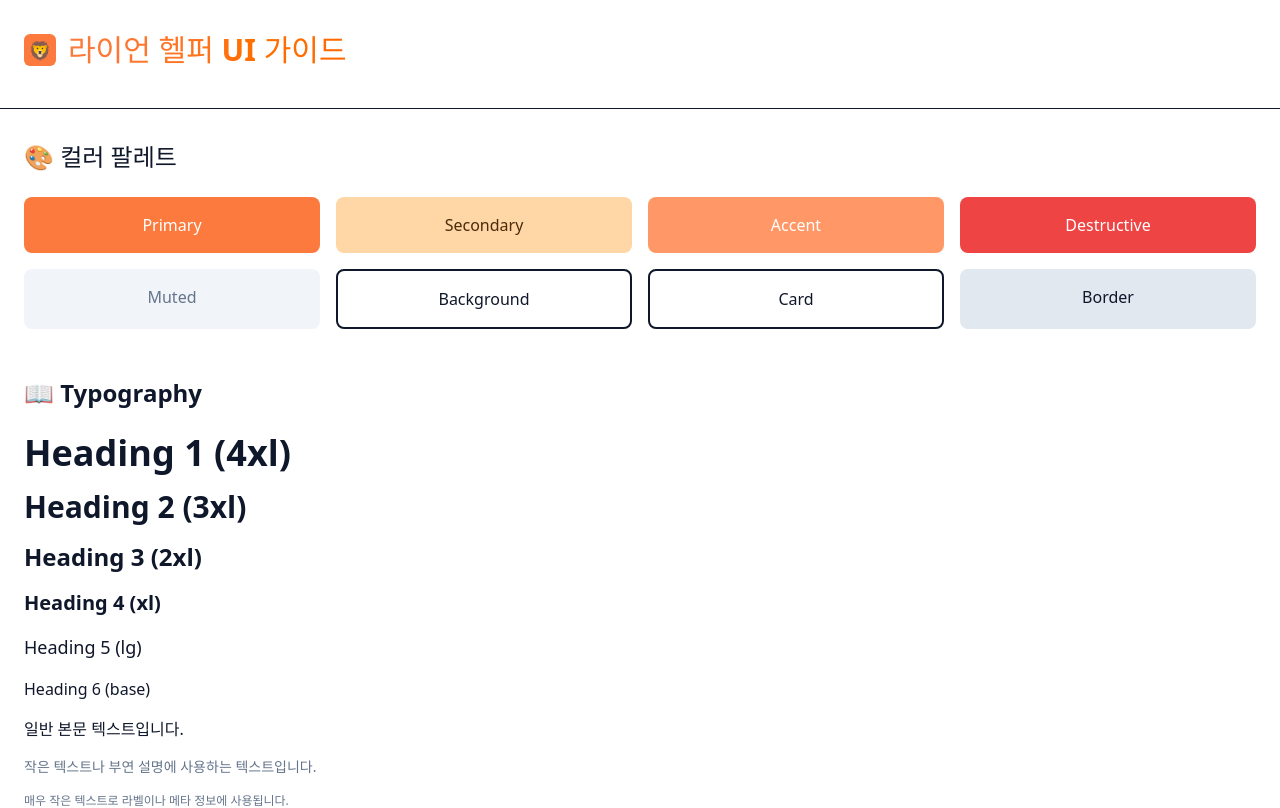
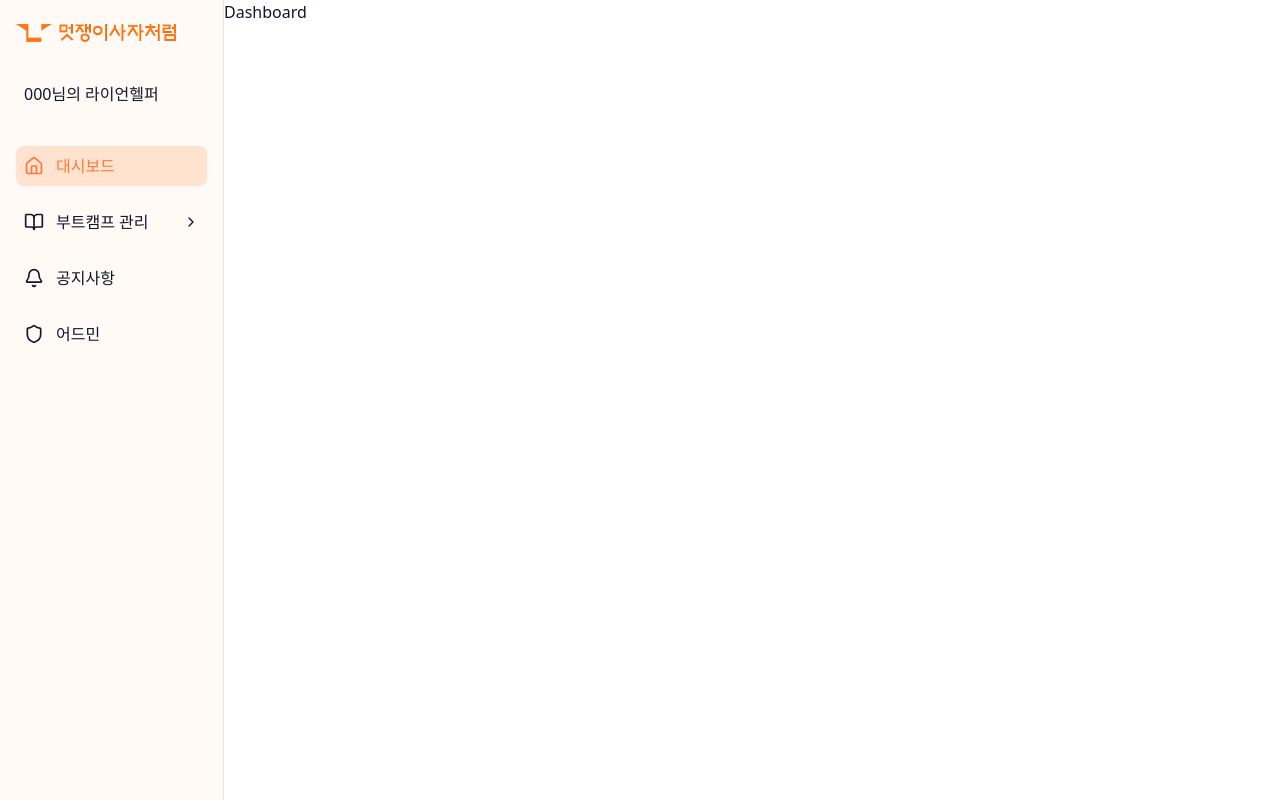
Before and after one commit to MinQyu/lionhelper_fe, a React (Vite) app: page /dashboard in a window 1280 px wide. Shown: the top 808 px of the page. Built offline with nearby package versions, Linux system fonts and the light colour scheme.

Commit message:
[Feature] 대시보드 및 사이드바 레이아웃 추가 - 새로운 사이드바 컴포넌트와 레이아웃 구현 - 대시보드 페이지 추가 및 기본 구조 설정 - 사이드바 메뉴 아이템 및 스타일 정의 - CSS 변수 추가로 사이드바 및 메뉴 스타일 개선

```diff
--- a/src/App.tsx
+++ b/src/App.tsx
@@ -1,7 +1,21 @@
 import UIGuide from './pages/UIGuide';
+import Layout from './layout/layout';
+import { BrowserRouter, Route, Routes } from 'react-router-dom';
+import Dashboard from './pages/dashboard';
 
 function App() {
-  return <UIGuide />;
+  return (
+    <BrowserRouter>
+      <Routes>
+        <Route path="/" element={<UIGuide />} />
+      </Routes>
+      <Layout>
+        <Routes>
+          <Route path="/dashboard" element={<Dashboard />} />
+        </Routes>
+      </Layout>
+    </BrowserRouter>
+  );
 }
 
 export default App;
--- a/src/index.css
+++ b/src/index.css
@@ -21,6 +21,9 @@
   --color-border: #e2e8f0;
   --color-input: #e2e8f0;
   --color-ring: #fc7a3d;
+  --color-sidebar: #fffaf5;
+  --color-menu-active: #ffe3ce;
+  --color-menu-hover: #fff0e4;
   --radius: 0.75rem;
 }
 
--- /dev/null
+++ b/src/layout/layout.tsx
@@ -0,0 +1,10 @@
+import Sidebar from './sidebar';
+
+export default function layout({ children }: { children: React.ReactNode }) {
+  return (
+    <div className="flex min-h-screen">
+      <Sidebar />
+      <main className="flex-1 bg-background">{children}</main>
+    </div>
+  );
+}
--- /dev/null
+++ b/src/layout/sidebar.tsx
@@ -0,0 +1,215 @@
+import { useState } from 'react';
+import { Link, useLocation } from 'react-router-dom';
+import {
+  Home,
+  BookOpen,
+  Bell,
+  Shield,
+  ChevronDown,
+  ChevronRight,
+  BarChart3,
+  Users,
+} from 'lucide-react';
+import type { LucideIcon } from 'lucide-react';
+
+interface MenuItem {
+  id: string;
+  title: string;
+  icon: LucideIcon;
+  href?: string;
+  hasSubMenu?: boolean;
+  subItems?: Array<{
+    id: string;
+    title: string;
+    icon: LucideIcon;
+    href: string;
+  }>;
+}
+
+// 공통 스타일 생성 함수
+const getMenuItemStyles = (isActive: boolean, isSubItem = false) => {
+  const baseStyles =
+    'flex items-center gap-3 hover:bg-menu-hover rounded-lg transition-colors';
+  const paddingStyles = isSubItem ? 'p-2 pl-6' : 'p-2';
+  const activeStyles = isActive
+    ? 'text-primary bg-menu-active'
+    : 'text-foreground';
+  const subItemStyles =
+    isSubItem && !isActive ? 'text-muted-foreground hover:text-foreground' : '';
+
+  return `${baseStyles} ${paddingStyles} ${activeStyles} ${subItemStyles}`.trim();
+};
+
+// 메뉴 아이템 컴포넌트
+const MenuItemComponent = ({
+  item,
+  className,
+}: {
+  item: MenuItem;
+  className?: string;
+}) => (
+  <Link to={item.href || '#'} className={className}>
+    <item.icon className="w-5 h-5" />
+    <span className="font-bold">{item.title}</span>
+  </Link>
+);
+
+// 서브메뉴 아이템 컴포넌트
+const SubMenuItemComponent = ({
+  subItem,
+  className,
+}: {
+  subItem: { id: string; title: string; icon: LucideIcon; href: string };
+  className?: string;
+}) => (
+  <Link to={subItem.href} className={className}>
+    <subItem.icon className="w-4 h-4" />
+    <span className="font-semibold">{subItem.title}</span>
+  </Link>
+);
+
+// 아코디언 버튼 컴포넌트
+const AccordionButtonComponent = ({
+  item,
+  isOpen,
+  onClick,
+  className,
+}: {
+  item: MenuItem;
+  isOpen: boolean;
+  onClick: () => void;
+  className?: string;
+}) => (
+  <button onClick={onClick} className={className}>
+    <div className="flex items-center gap-3">
+      <item.icon className="w-5 h-5" />
+      <span className="font-bold">{item.title}</span>
+    </div>
+    {isOpen ? (
+      <ChevronDown className="w-4 h-4" />
+    ) : (
+      <ChevronRight className="w-4 h-4" />
+    )}
+  </button>
+);
+
+function Sidebar() {
+  const [isBootcampOpen, setIsBootcampOpen] = useState(false);
+  const location = useLocation();
+  const currentPath = location.pathname;
+
+  const menuItems: MenuItem[] = [
+    {
+      id: 'dashboard',
+      title: '대시보드',
+      icon: Home,
+      href: '/dashboard',
+    },
+    {
+      id: 'bootcamp',
+      title: '부트캠프 관리',
+      icon: BookOpen,
+      hasSubMenu: true,
+      subItems: [
+        {
+          id: 'overview',
+          title: '전체 현황',
+          icon: BarChart3,
+          href: '/bootcamp/overview',
+        },
+        {
+          id: 'individual',
+          title: '개별 과정',
+          icon: Users,
+          href: '/bootcamp/individual',
+        },
+      ],
+    },
+    {
+      id: 'notice',
+      title: '공지사항',
+      icon: Bell,
+      href: '/notice',
+    },
+    {
+      id: 'admin',
+      title: '어드민',
+      icon: Shield,
+      href: '/admin',
+    },
+  ];
+
+  const handleBootcampToggle = () => {
+    setIsBootcampOpen(!isBootcampOpen);
+  };
+
+  const isActiveMenu = (href: string) => currentPath === href;
+
+  const isActiveParent = (subItems?: Array<{ href: string }>) =>
+    subItems?.some(subItem => currentPath === subItem.href) || false;
+
+  return (
+    <aside className="w-56 bg-sidebar border-r border-border h-screen shadow-sm">
+      <div className="p-4">
+        <div className="mt-2 mb-8">
+          <Link to="/dashboard" className="block">
+            <img
+              src="/likelion_logo.png"
+              alt="멋쟁이사자처럼 로고"
+              className="w-40 object-contain max-h-16"
+            />
+          </Link>
+        </div>
+
+        <div className="flex items-center pl-2 mt-10 mb-10">
+          <span>000님의 라이언헬퍼</span>
+        </div>
+
+        <nav aria-label="메인 네비게이션">
+          <ul className="space-y-4 list-none">
+            {menuItems.map(item => (
+              <li key={item.id}>
+                {item.hasSubMenu ? (
+                  <div>
+                    <AccordionButtonComponent
+                      item={item}
+                      isOpen={isBootcampOpen}
+                      onClick={handleBootcampToggle}
+                      className={`w-full text-left ${getMenuItemStyles(
+                        isActiveParent(item.subItems)
+                      )} justify-between`}
+                    />
+                    {isBootcampOpen && (
+                      <ul className="ml-4 mt-2 space-y-1 list-none">
+                        {item.subItems?.map(subItem => (
+                          <li key={subItem.id}>
+                            <SubMenuItemComponent
+                              subItem={subItem}
+                              className={getMenuItemStyles(
+                                isActiveMenu(subItem.href),
+                                true
+                              )}
+                            />
+                          </li>
+                        ))}
+                      </ul>
+                    )}
+                  </div>
+                ) : (
+                  <MenuItemComponent
+                    item={item}
+                    className={getMenuItemStyles(
+                      isActiveMenu(item.href || '#')
+                    )}
+                  />
+                )}
+              </li>
+            ))}
+          </ul>
+        </nav>
+      </div>
+    </aside>
+  );
+}
+
+export default Sidebar;
--- /dev/null
+++ b/src/pages/dashboard/index.tsx
@@ -0,0 +1,5 @@
+function Dashboard() {
+  return <div>Dashboard</div>;
+}
+
+export default Dashboard;
```
Also changed, not shown: public/likelion_logo.png (added).
